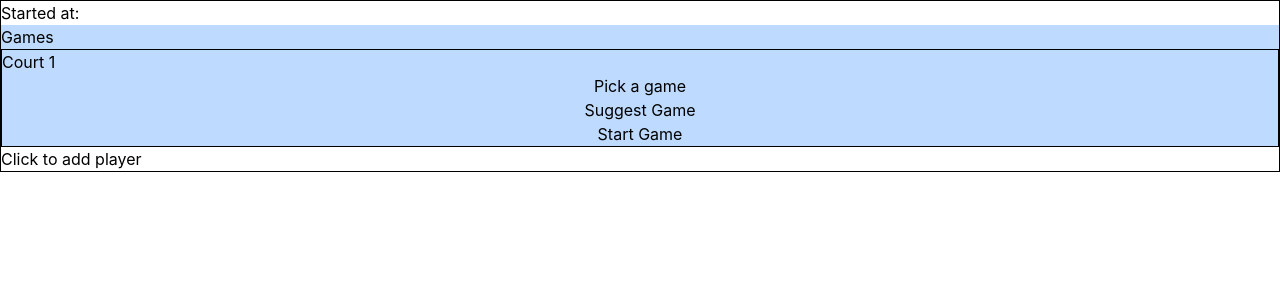
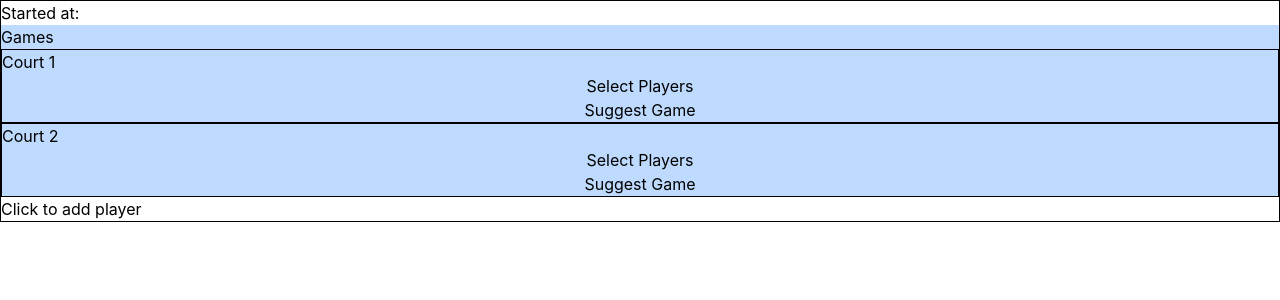
Before and after one commit to tomwvwest/e-badders, a Next.js app: page /session/1 in a window 1280 px wide. Shown: the top 300 px of the page. Built offline with nearby package versions, Linux system fonts and the light colour scheme; no server answers; the database is empty.

Commit message:
allow create game

```diff
--- /dev/null
+++ b/components/games/ActiveCourt.tsx
@@ -0,0 +1,19 @@
+import { CourtState } from "@/types/court.types";
+
+export default function ActiveCourt({
+  courtState,
+}: {
+  courtState: CourtState;
+}) {
+  const { players } = courtState;
+  console.log(players);
+
+  return (
+    <>
+      <p>{players[1]?.name}</p>
+      <p>{players[2]?.name}</p>
+      <p>{players[3]?.name}</p>
+      <p>{players[4]?.name}</p>
+    </>
+  );
+}
--- a/components/games/Court.tsx
+++ b/components/games/Court.tsx
@@ -1,15 +1,27 @@
 "use client";
 
-import { useState } from "react";
 import SetupNewGame from "./SetupNewGame/SetupNewGame";
+import ActiveCourt from "./ActiveCourt";
+import { CourtState } from "@/types/court.types";
 
-export default function Court({ courtNumber }: { courtNumber: number }) {
-  const [gameStarted, setGameStarted] = useState<Boolean>(false);
+export default function Court({
+  courtState,
+  courtId,
+}: {
+  courtState: CourtState | undefined;
+  courtId: number;
+}) {
+  console.log(courtState);
+  const emptyCourt = courtState === undefined;
 
   return (
     <div className="border">
-      <p>Court {courtNumber}</p>
-      {!gameStarted && <SetupNewGame />}
+      <p>Court {courtId}</p>
+      {emptyCourt ? (
+        <SetupNewGame courtId={courtId} />
+      ) : (
+        <ActiveCourt courtState={courtState} />
+      )}
     </div>
   );
 }
--- a/components/games/GameBase.tsx
+++ b/components/games/GameBase.tsx
@@ -1,28 +1,42 @@
 "use client";
 
+import { CourtContext } from "@/contexts/CourtsContext";
 import Court from "./Court";
 import useCourtReducer from "@/hooks/reducer/useCourtReducer";
-import { ActiveCourts, CourtState } from "@/types/court.types";
+import { ActiveCourts } from "@/types/court.types";
 
-const initialCourtState: ActiveCourts = [
-  {
-    courtId: 1,
-    playerIds: { player1Id: 1, player2Id: 2 },
-    secondsPlayed: 0,
-  },
-];
+const initialCourtState: ActiveCourts = {
+  // 1: {
+  //   courtId: 1,
+  //   players: {
+  //     1: { playerId: 1, name: "Tom" },
+  //     2: { playerId: 2, name: "Lara" },
+  //     3: { playerId: 34, name: "Noah" },
+  //     4: { playerId: 36, name: "Jordan" },
+  //   },
+  //   secondsPlayed: 0,
+  // },
+};
 
 export default function GameBase() {
-  const [courtState, dispatch] = useCourtReducer(initialCourtState);
+  const numberOfCourts = 2;
+  const [activeCourtState, courtDispatch] = useCourtReducer(initialCourtState);
+  console.log(activeCourtState);
 
   return (
     <div className="bg-blue-200">
       <h1>Games</h1>
 
-      {/* one big react hook form or a form per court? Probably latter*/}
-      {courtState.map((_: CourtState, i: number) => (
-        <Court key={i} courtNumber={i + 1} />
-      ))}
+      <CourtContext.Provider value={{ courtDispatch }}>
+        {Array.from({ length: numberOfCourts }, (_, i) => {
+          const courtId = i + 1;
+          const courtState = activeCourtState[courtId];
+
+          return (
+            <Court key={courtId} courtState={courtState} courtId={courtId} />
+          );
+        })}
+      </CourtContext.Provider>
     </div>
   );
 }
--- a/components/games/SetupNewGame/PickGame.tsx
+++ b/components/games/SetupNewGame/PickGame.tsx
@@ -5,13 +5,17 @@ import PlayerSuggestions from "./PlayerSuggestions";
 import usePickGameReducer from "@/hooks/reducer/usePickGameReducer/usePickGameReducer";
 import { useAllPlayers } from "@/hooks/context/useAllPlayers";
 import { CourtPlayer } from "@/types/court.types";
+import getObjectLength from "@/utils/objectUtils";
+import { useCourts } from "@/hooks/context/useCourts";
 
 type FormValues = {
   searchValue: string;
 };
 
-export default function PickGame() {
+export default function PickGame({ courtId }: { courtId: number }) {
   const { allPlayers } = useAllPlayers();
+  const { courtDispatch } = useCourts();
+
   const { register, handleSubmit } = useForm<FormValues>();
   const benchOptions = allPlayers
     .filter((p) => p.isSessionPlayer)
@@ -23,8 +27,16 @@ export default function PickGame() {
   const [state, dispatch] = usePickGameReducer(benchOptions);
   const { noOfPositions, filledPositions, focusedInput } = state;
 
+  const canCreate = getObjectLength(filledPositions) === noOfPositions;
+
   const onSubmit = async (data: FormValues) => {
     console.log(data);
+  };
+
+  const createGame = () => {
+    if (!canCreate) return;
+    console.log(state);
+    courtDispatch({ type: "startGame", courtId, players: filledPositions });
   };
 
   return (
@@ -52,7 +64,9 @@ export default function PickGame() {
           placeholder="Search for a player..."
         />
       </form>
-      <button>Create Game</button>
+      <button onClick={createGame}>
+        {canCreate && ">> "}Create Game{canCreate && " <<"}
+      </button>
       <PlayerSuggestions state={state} dispatch={dispatch} />
     </>
   );
--- a/components/games/SetupNewGame/SetupNewGame.tsx
+++ b/components/games/SetupNewGame/SetupNewGame.tsx
@@ -5,7 +5,7 @@ import PickGame from "./PickGame";
 
 type stepType = "manual" | "suggest" | undefined;
 
-export default function SetupNewGame() {
+export default function SetupNewGame({ courtId }: { courtId: number }) {
   const [step, setStep] = useState<stepType>(undefined);
 
   const resetStep = () => {
@@ -19,18 +19,18 @@ export default function SetupNewGame() {
   return (
     <div className="grid grid-rows">
       {/* form for selecting 4 players */}
-      <button onClick={() => handleStepSelection("manual")}>Pick a game</button>
+      <button onClick={() => handleStepSelection("manual")}>
+        Select Players
+      </button>
       {step === "manual" && (
         <>
-          <PickGame />
+          <PickGame courtId={courtId} />
           <button onClick={resetStep}>Cancel</button>
         </>
       )}
 
       {/* bring in suggestion thing - hard */}
       <button>Suggest Game</button>
-
-      <button>Start Game</button>
     </div>
   );
 }
--- /dev/null
+++ b/contexts/CourtsContext.ts
@@ -0,0 +1,9 @@
+import { Action } from "@/hooks/reducer/useCourtReducer";
+import { ActiveCourts } from "@/types/court.types";
+import { ActionDispatch, createContext } from "react";
+
+export type CourtContextType = {
+  courtDispatch: ActionDispatch<[action: Action]>;
+};
+
+export const CourtContext = createContext<CourtContextType | null>(null);
--- /dev/null
+++ b/hooks/context/useCourts.ts
@@ -0,0 +1,12 @@
+import { CourtContext } from "@/contexts/CourtsContext";
+import { useContext } from "react";
+
+export function useCourts() {
+  const context = useContext(CourtContext);
+
+  if (!context) {
+    throw new Error("Could not acquire court context");
+  }
+
+  return context;
+}
--- a/hooks/reducer/useCourtReducer.ts
+++ b/hooks/reducer/useCourtReducer.ts
@@ -1,34 +1,54 @@
-import { ActiveCourts } from "@/types/court.types";
+import { ActiveCourts, CourtPlayer } from "@/types/court.types";
 import { useReducer } from "react";
 
-type Action = {
-  type: string;
-  courtId: number;
-};
+export type Action =
+  | {
+      type: "startGame";
+      courtId: number;
+      players: Record<number, CourtPlayer | null>;
+    }
+  | {
+      type: "incrementTimer" | "resetTimer";
+      courtId: number;
+    };
 
 export default function useCourtReducer(initialState: ActiveCourts) {
-  function reducer(
-    state: ActiveCourts,
-    action: Action
-  ) {
+  function reducer(state: ActiveCourts, action: Action) {
+    const { courtId } = action;
     switch (action.type) {
+      case "startGame":
+        if (!action.players) return state;
+
+        return {
+          ...state,
+          [courtId]: {
+            ...state[courtId],
+            players: action.players,
+          },
+        };
+
       case "incrementTimer":
-        return state.map((court) =>
-          court.courtId === action.courtId
-            ? { ...court, secondsPlayed: court.secondsPlayed + 1 }
-            : court
-        );
+        return {
+          ...state,
+          [courtId]: {
+            ...state[courtId],
+            secondsPlayed: state[courtId].secondsPlayed + 1,
+          },
+        };
 
       case "resetTimer":
-        return state.map((court) =>
-          court.courtId === action.courtId
-            ? { ...court, secondsPlayed: 0 }
-            : court
-        );
+        return {
+          ...state,
+          [courtId]: {
+            ...state[courtId],
+            secondsPlayed: 0,
+          },
+        };
 
       default:
         return state;
     }
   }
+
   return useReducer(reducer, initialState);
 }
--- a/hooks/reducer/usePickGameReducer/setPlayerCase.ts
+++ b/hooks/reducer/usePickGameReducer/setPlayerCase.ts
@@ -4,7 +4,6 @@ import {
   getNextFocusedInput,
   updateBenchPlayers,
 } from "./utils";
-import { Action } from "./usePickGameReducer";
 
 export default function setPlayerCase(
   playerState: PickPlayersState,
--- a/types/court.types.ts
+++ b/types/court.types.ts
@@ -1,14 +1,9 @@
 export type CourtState = {
   courtId: number;
-  playerIds: {
-    player1Id: number;
-    player2Id: number;
-    player3Id?: number;
-    player4Id?: number;
-  };
+  players: Record<number , CourtPlayer | null>;
   secondsPlayed: number;
 };
-export type ActiveCourts = CourtState[];
+export type ActiveCourts = Record<number, CourtState>;
 
 export type CourtPlayer = {
   playerId: number;
```
